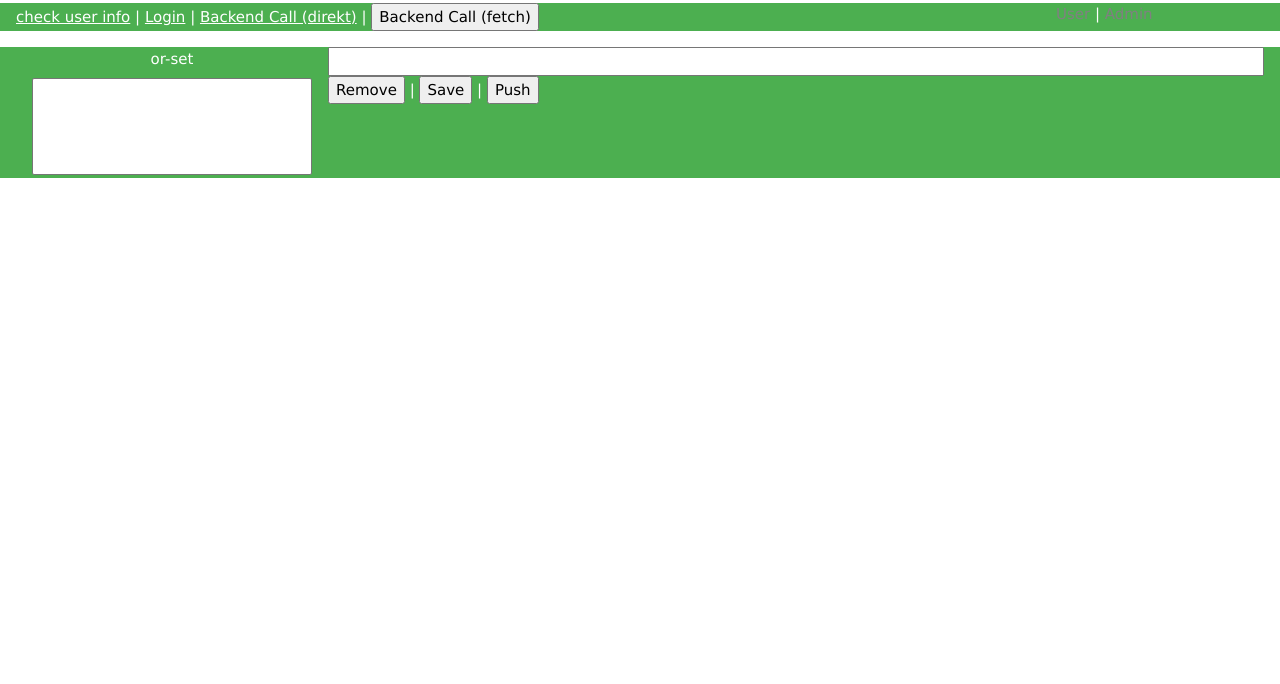
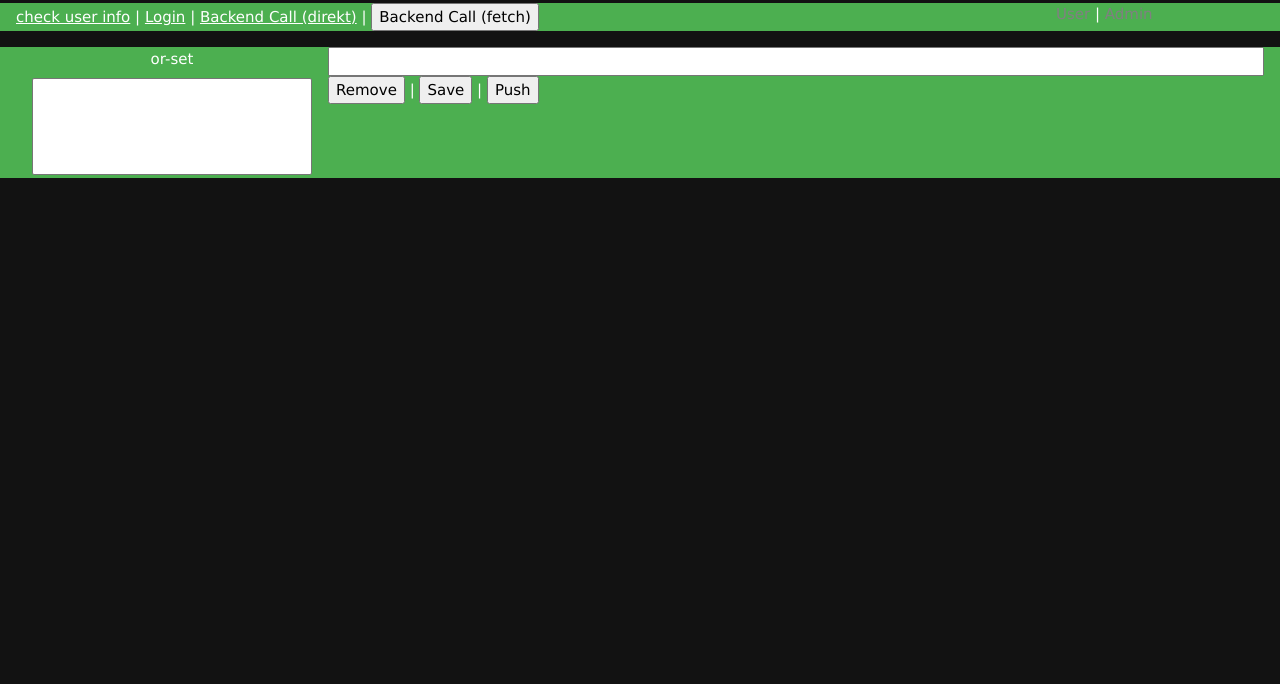
Before and after one commit to pwsimon/az-swa-pure, a website with bundled scripts: page public/index.html in a window 1280 px wide. Shown: the part 116-800 px from the top of the page. Built offline with nearby package versions, Linux system fonts and the dark colour scheme; files whose address does not match are found by name.

Commit message:
add simple dark mode (inherited by OS)

```diff
--- a/public/index.css
+++ b/public/index.css
@@ -9,3 +9,12 @@
 	min-width: 0;
 	box-sizing: border-box;
 }
+
+/* Dark Mode Detection */
+@media (prefers-color-scheme: dark) {
+	body {
+		background-color: #121212;
+		color: #ffffff;
+	}
+	/* Add more dark mode styles here as needed */
+}
```
